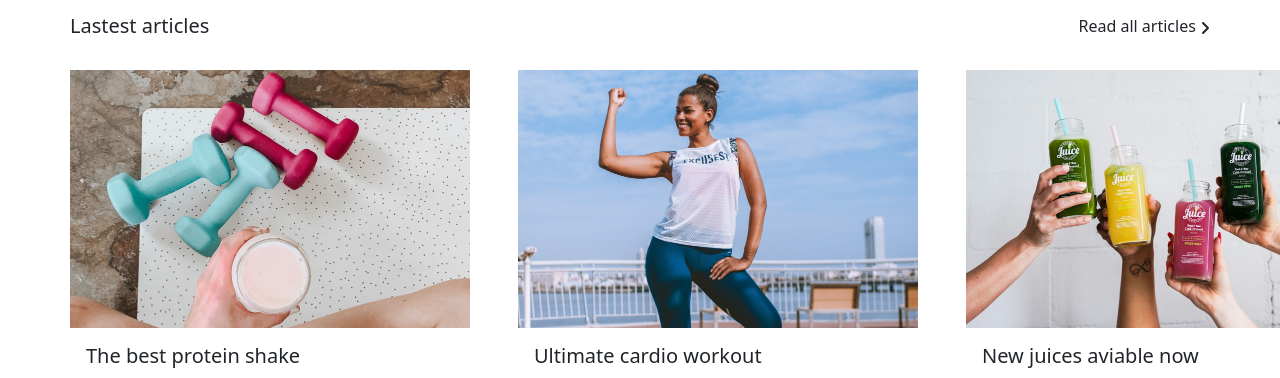
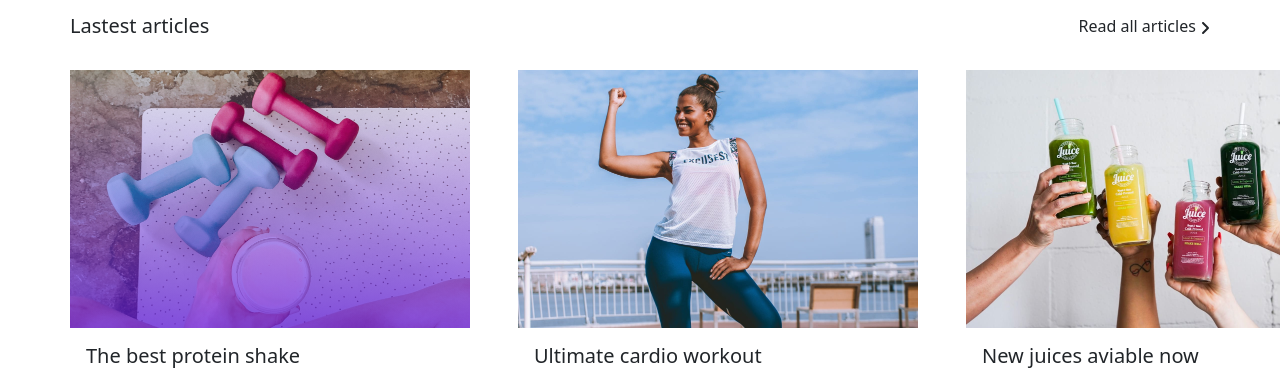
Before and after one commit to VolxDarkTV/proj-html-vuejs, a Vue app: page / in a window 1280 px wide. In both pictures the pointer is over the element 270 px from the left and 403 px from the top of the page. Shown: the part 205-583 px from the top of the page. Built offline with nearby package versions, Linux system fonts and the light colour scheme.

Commit message:
fixed hover effect on card

```diff
--- a/src/components/main/last_articles/Card.vue
+++ b/src/components/main/last_articles/Card.vue
@@ -20,7 +20,7 @@
 
                 <!-- Img -->
                 <div class="my_image">
-                    <img :src="item.img" alt="">
+                    <img class="my_image_mask" :src="item.img" alt="">
                 </div>
 
                 <!-- info -->
@@ -42,6 +42,17 @@
 // Card css
 .my_image{
     width: 400px;
+    position: relative;
+}
+.my_image:hover:after{
+    content:'';
+    position:absolute;
+    left:0;
+    top:0;
+    width:100%;
+    height:100%;
+    background: linear-gradient(to bottom, rgba(0,47,75,0) 0%,rgba(99, 24, 228, 0.7) 100%)
+    // mask-image: linear-gradient(to bottom, rgb(145, 0, 203), rgba(161, 0, 113, 0.7));
 }
 .my_paragraph{
     color: #9d929b;
```
